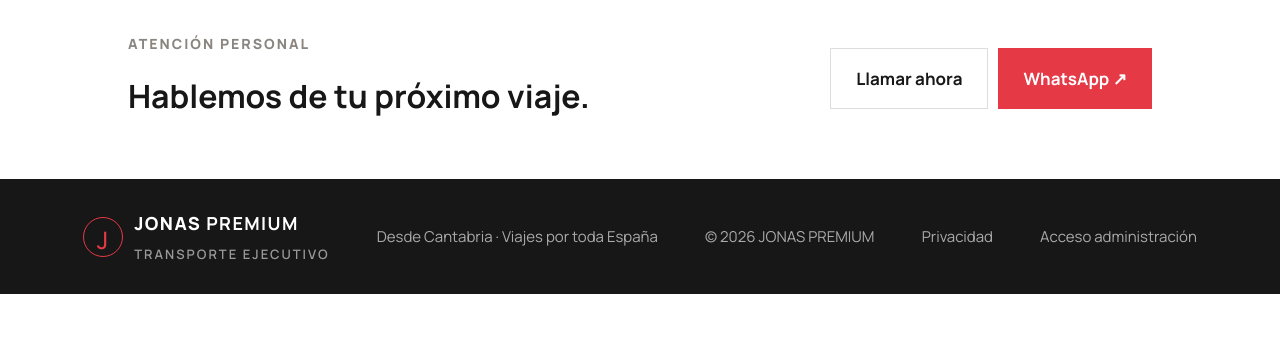
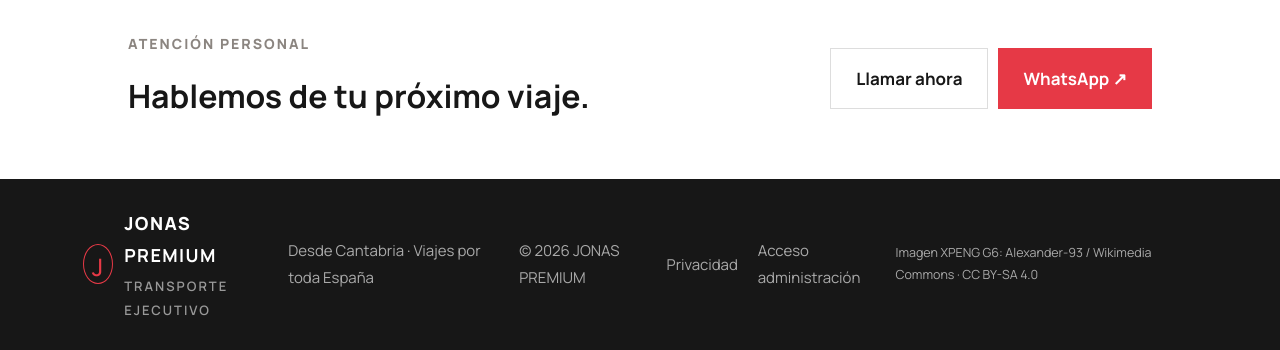
Before and after one commit to bsroma/jonas-premium, a plain HTML site: page index.html in a window 1280 px wide. Shown: the part 3039-3389 px from the top of the page. Before the commit the page ends 3333 px from the top, so only its background shows below. Drawn offline with Linux system fonts and the light colour scheme; a script that the page names is missing.

Commit message:
Update index.html

```diff
--- a/index.html
+++ b/index.html
@@ -323,6 +323,17 @@
   <span>© <span id="year"></span> JONAS PREMIUM</span>
   <a href="./privacidad.html" data-site-i18n="privacyLink">Privacidad</a>
   <a href="./admin.html" data-site-i18n="adminLink">Acceso administración</a>
+
+
+  <small class="image-credit">
+  Imagen XPENG G6:
+  <a href="https://commons.wikimedia.org/wiki/File:XPeng_G6_(2025)_IAA_2025_DSC_2057.jpg"
+     target="_blank" rel="noopener">
+    Alexander-93 / Wikimedia Commons
+  </a>
+  · <a href="https://creativecommons.org/licenses/by-sa/4.0/"
+       target="_blank" rel="noopener">CC BY-SA 4.0</a>
+</small>
 </footer>
 
 <a class="whatsapp-float"
```
